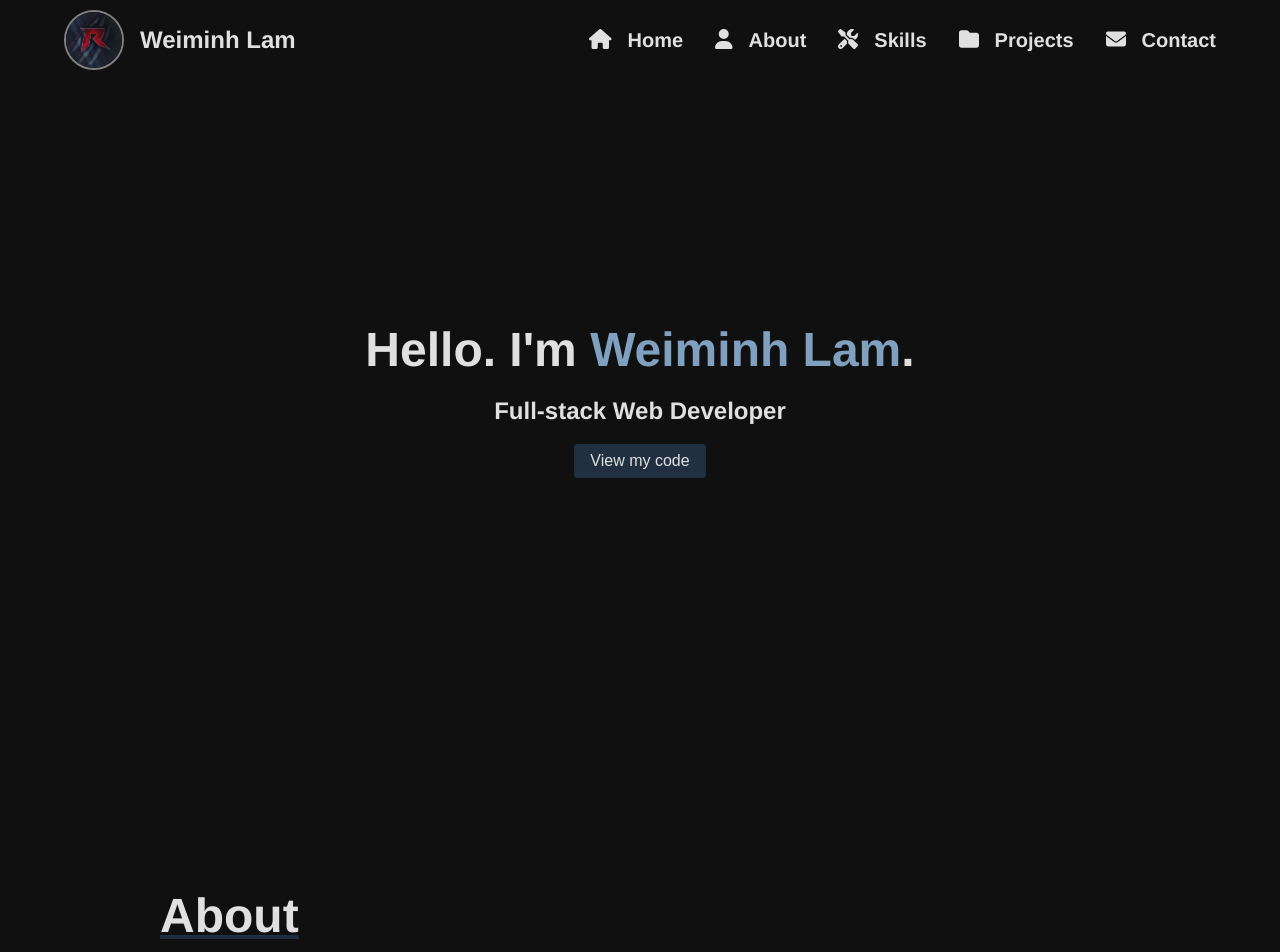
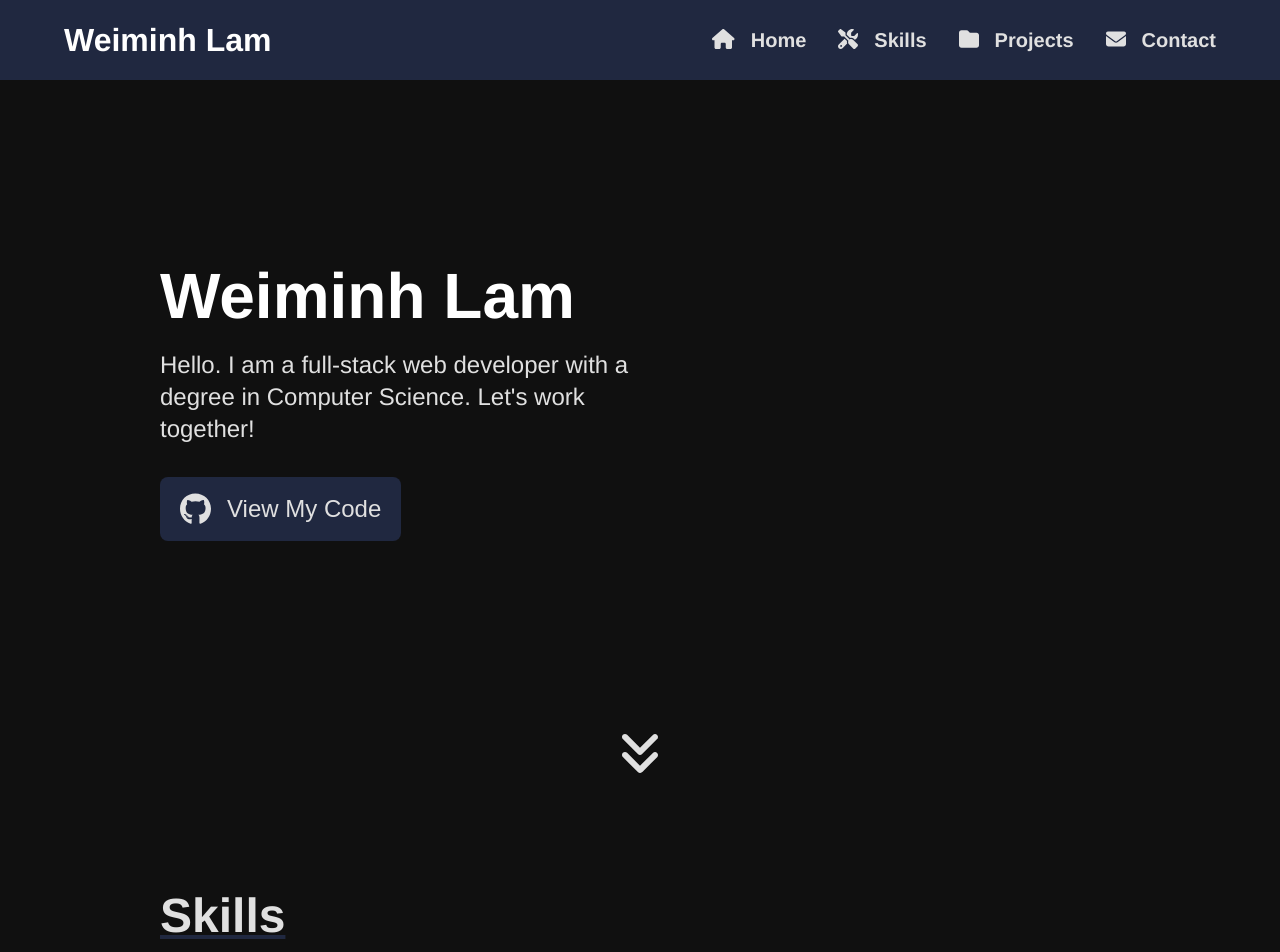
Before and after one commit to RedRaptor10/portfolio, a React (Create React App) app: page / in a window 1280 px wide. Shown: the top 952 px of the page. Built offline with nearby package versions, Linux system fonts and the light colour scheme.

Commit message:
Redesign Header and Home section

```diff
--- a/src/components/App.js
+++ b/src/components/App.js
@@ -1,7 +1,6 @@
 import { useEffect } from 'react';
 import Header from './Header';
 import Home from './Home';
-import About from './About';
 import Skills from './Skills';
 import Projects from './Projects';
 import Contact from './Contact';
@@ -10,7 +9,6 @@ import TopButton from './TopButton';
 const App = () => {
   useEffect(() => {
     const animations = [
-      document.getElementById('about'),
       document.getElementById('skills'),
       Array.from(document.querySelectorAll('.card')) // Convert NodeList to array
     ].flat(); // Flatten nested array
@@ -38,7 +36,6 @@ const App = () => {
       <Header />
       <main>
         <Home />
-        <About />
         <Skills />
         <Projects />
         <Contact />
--- a/src/components/Header.js
+++ b/src/components/Header.js
@@ -1,37 +1,23 @@
 import { FontAwesomeIcon } from '@fortawesome/react-fontawesome';
-import { faBars, faHome, faUser, faTools, faFolder, faEnvelope } from '@fortawesome/free-solid-svg-icons';
-import avatar from '../assets/avatar.png';
+import { faBars, faHome, faTools, faFolder, faEnvelope } from '@fortawesome/free-solid-svg-icons';
 
 const Header = () => {
-    window.addEventListener('scroll', () => {
-        const header = document.querySelector('header');
-
-        if (window.scrollY > 100) {
-            header.classList.add('header-background');
-        } else {
-            header.classList.remove('header-background');
-        }
-    });
-
     const toggleNav = () => {
         const nav = document.querySelector('.nav');
-
         nav.classList.toggle('nav-visible');
     };
 
     return (
         <header>
             <a className="header-left" href="#home">
-                <img className="avatar" src={avatar} alt="Weiminh Lam"></img>
-                <h1 className="title">Weiminh Lam</h1>
+                <h1>Weiminh Lam</h1>
             </a>
             <FontAwesomeIcon icon={faBars} onClick={toggleNav} />
             <ul className="nav">
-                <li><a href="#home"><FontAwesomeIcon icon={faHome} />Home</a></li>
-                <li><a href="#about"><FontAwesomeIcon icon={faUser} />About</a></li>
-                <li><a href="#skills"><FontAwesomeIcon icon={faTools} />Skills</a></li>
-                <li><a href="#projects"><FontAwesomeIcon icon={faFolder} />Projects</a></li>
-                <li><a href="#contact"><FontAwesomeIcon icon={faEnvelope} />Contact</a></li>
+                <li className="nav-item"><a href="#home"><FontAwesomeIcon icon={faHome} />Home</a></li>
+                <li className="nav-item"><a href="#skills"><FontAwesomeIcon icon={faTools} />Skills</a></li>
+                <li className="nav-item"><a href="#projects"><FontAwesomeIcon icon={faFolder} />Projects</a></li>
+                <li className="nav-item"><a href="#contact"><FontAwesomeIcon icon={faEnvelope} />Contact</a></li>
             </ul>
         </header>
     );
--- a/src/components/Home.js
+++ b/src/components/Home.js
@@ -1,12 +1,21 @@
+import { FontAwesomeIcon } from '@fortawesome/react-fontawesome';
+import { faGithub } from '@fortawesome/free-brands-svg-icons';
+import { faAnglesDown } from '@fortawesome/free-solid-svg-icons';
+
 const Home = () => {
     return (
         <section id="home" className="transition hidden">
             <div className="home-header-container">
                 <div className="home-header">
-                    <h1>Hello. I'm <span className="home-header-highlight">Weiminh Lam</span>.</h1>
-                    <h2>Full-stack Web Developer</h2>
-                    <a href="https://github.com/RedRaptor10" target="_blank" rel="noreferrer"><button>View my code</button></a>
+                    <h1>Weiminh Lam</h1>
+                    <div className="about">
+                        Hello. I am a full-stack web developer with a degree in Computer Science. Let's work together!
+                    </div>
+                    <a href="https://github.com/RedRaptor10" target="_blank" rel="noreferrer">
+                        <button><FontAwesomeIcon icon={faGithub} /><span>View My Code</span></button>
+                    </a>
                 </div>
+                <a className="down-btn" href="#skills"><FontAwesomeIcon icon={faAnglesDown} /></a>
             </div>
         </section>
     );
--- a/src/styles/style.css
+++ b/src/styles/style.css
@@ -1,7 +1,7 @@
 :root {
-    --primary-color: rgb(32, 48, 64);
+    --primary-color: rgb(32, 40, 64);
     --background-color: rgb(16, 16, 16);
-    --highlight-color: rgb(48, 64, 80);
+    --highlight-color: rgb(48, 56, 80);
     --link-color: rgb(128, 160, 192);
     --color: rgb(224, 224, 224);
 }
@@ -86,7 +86,7 @@ header {
     align-items: center;
     position: fixed;
     top: 0;
-    background: none;
+    background: var(--primary-color);
     width: 100%;
     height: 10vh;
     padding: 0 64px;
@@ -95,38 +95,16 @@ header {
     z-index: 9999;
 }
 
-.header-background {
-    background: var(--primary-color);
-}
-
 header .header-left {
     display: flex;
     align-items: center;
     height: 100%;
 }
 
-header .avatar {
-    width: auto;
-    height: 75%;
-    border: 2px solid rgb(128, 128, 128);
-    border-radius: 50%;
-    margin-right: 16px;
-    box-sizing: border-box;
-    transition: 0.2s;
-}
-
-header .avatar:hover {
-    border: 2px solid #fff;
-}
-
-header .title {
-    font-size: 24px;
+header h1 {
+    color: #fff;
+    font-size: 32px;
     user-select: none;
-    transition: 0.2s;
-}
-
-header .title:hover {
-    color: #fff;
 }
 
 header .svg-inline--fa.fa-bars {
@@ -143,6 +121,7 @@ header .svg-inline--fa {
 }
 
 header .nav li {
+    position: relative;
     font-size: 20px;
     font-weight: bold;
     user-select: none;
@@ -150,6 +129,20 @@ header .nav li {
 
 header .nav li:hover {
     color: #fff;
+}
+
+header .nav li::after {
+    content: '';
+    display: block;
+    position: absolute;
+    width: 0;
+    margin-top: 8px;
+    border-bottom: 2px solid #fff;
+    transition: 0.5s;
+}
+
+header .nav li:hover::after {
+    width: calc(100% + 16px);
 }
 
 header .nav li:not(:last-child) {
@@ -185,34 +178,45 @@ section h1:not(.home-header h1) {
 
 .home-header-container {
     display: flex;
-    justify-content: center;
     align-items: center;
     width: 100%;
     height: 100%;
 }
 
 .home-header {
+    width: 50%;
     margin-top: -64px;
-    text-align: center;
 }
 
 .home-header h1 {
     margin: 0;
-    font-size: 48px;
-    text-align: center;
+    color: #fff;
+    font-size: 64px;
 }
 
-.home-header-highlight {
-    color: var(--link-color);
+.home-header h2 {
+    margin: 16px 0;
+    font-size: 32px;
+}
+
+.home-header .about {
+    margin: 16px 0 32px 0;
+    font-size: 24px;
+    line-height: 32px;
+}
+
+.home-header a {
+    display: inline-block;
 }
 
 .home-header button {
+    display: flex;
+    align-items: center;
     background: var(--primary-color);
+    padding: 16px 20px;
+    color: var(--color);
     border: 0;
-    border-radius: 4px;
-    padding: 8px 16px;
-    color: var(--color);
-    font-size: 16px;
+    border-radius: 8px;
     cursor: pointer;
     transition: 0.2s;
 }
@@ -221,31 +225,37 @@ section h1:not(.home-header h1) {
     background: var(--highlight-color);
 }
 
-/* About */
-.about-content {
-    display: flex;
+.home-header svg {
+    margin-right: 16px;
+    font-size: 32px;
 }
 
-#about .avatar {
-    display: block;
-    margin: 0 auto;
-    width: 50%;
-    height: auto;
-    border: 4px solid rgb(128, 128, 128);
-    border-radius: 50%;
+.home-header span {
+    font-size: 24px;
 }
 
-#about p {
-    font-size: 20px;
-    line-height: 32px;
+.home-links a:hover {
+    color: #fff;
 }
 
-#about a {
-    color: var(--link-color);
-    text-decoration: underline;
+.down-btn {
+    position: absolute;
+    left: 50%;
+    bottom: 0;
+    transform: translate(-50%, -50%);
 }
 
-#about a:hover {
+.down-btn svg {
+    background: none;
+    color: var(--color);
+    font-size: 48px;
+    border: 0;
+    cursor: pointer;
+    transition: 0.2s;
+}
+
+.down-btn svg:hover {
+    transform: translateY(8px);
     color: #fff;
 }
 
@@ -390,7 +400,7 @@ section h1:not(.home-header h1) {
 
 /* Contact */
 #contact {
-    background: rgb(16, 32, 48);
+    background: rgb(24, 24, 24);
     padding: 32px 12.5%;
     font-size: 20px;
 }
```
